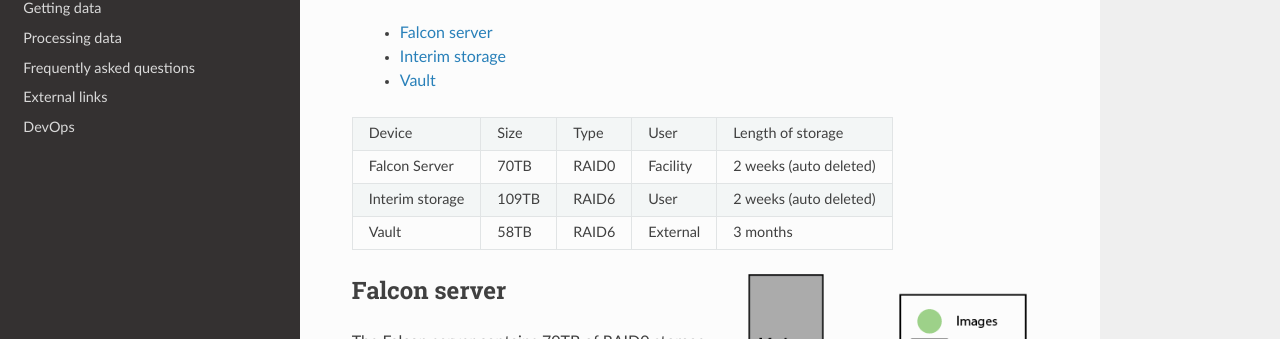
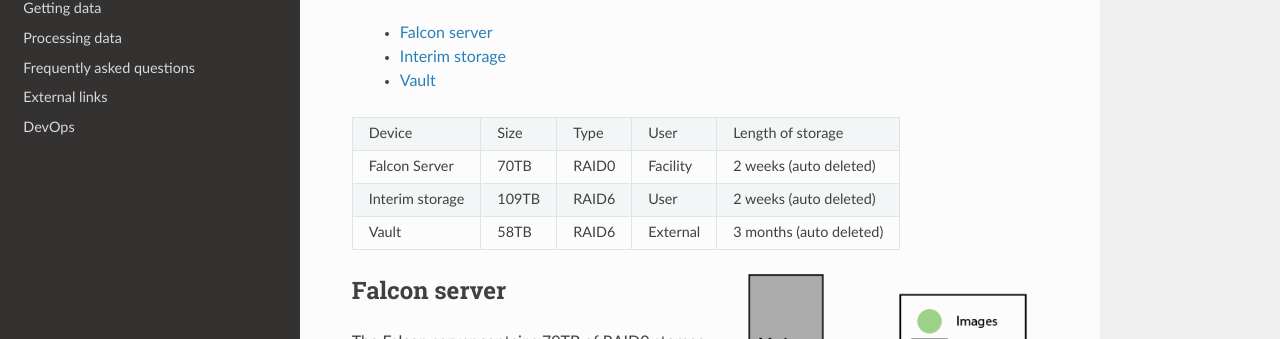
Before and after one commit to CU-BioKEM/user-guide, a Sphinx documentation site: the page built from docs/source/storing.rst, in a window 1280 px wide and 1354 px high. Shown: the part 291-630 px from the top of the window. Built offline with Sphinx 7.4.7 and the Read the Docs theme 2.0.0, drawn with Linux system fonts in a browser that asks for light colours; pages that are not in the unit, such as notebooks, are missing from menus.

Commit message:
added auto delete comment

```diff
--- a/docs/source/storing.rst
+++ b/docs/source/storing.rst
@@ -19,7 +19,7 @@
 +----------------+--------+-------+----------+----------------------------+
 | Interim storage| 109TB  | RAID6 | User     | 2 weeks (auto deleted)     |
 +----------------+--------+-------+----------+----------------------------+
-| Vault          | 58TB   | RAID6 | External | 3 months                   |
+| Vault          | 58TB   | RAID6 | External | 3 months (auto deleted)    |
 +----------------+--------+-------+----------+----------------------------+
 
 .. image:: images/schematic.png
```
